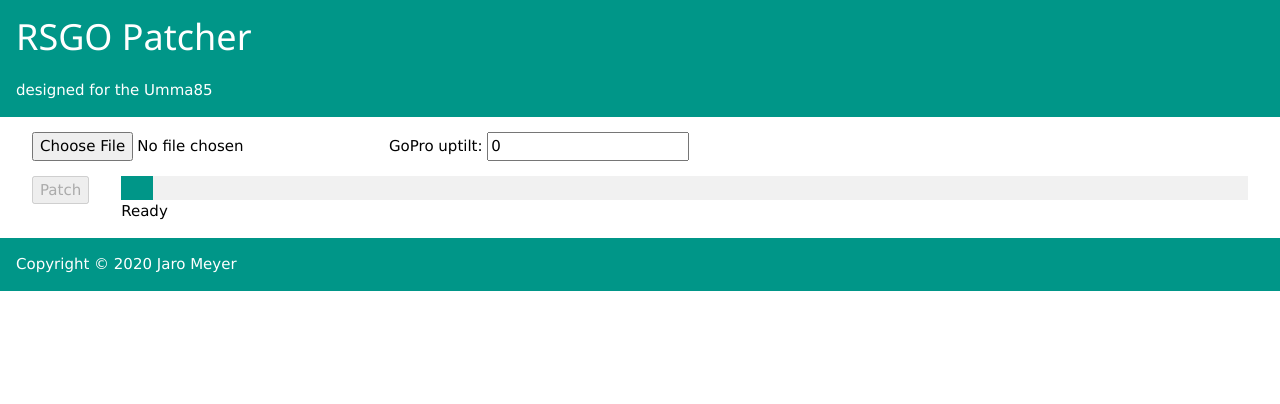
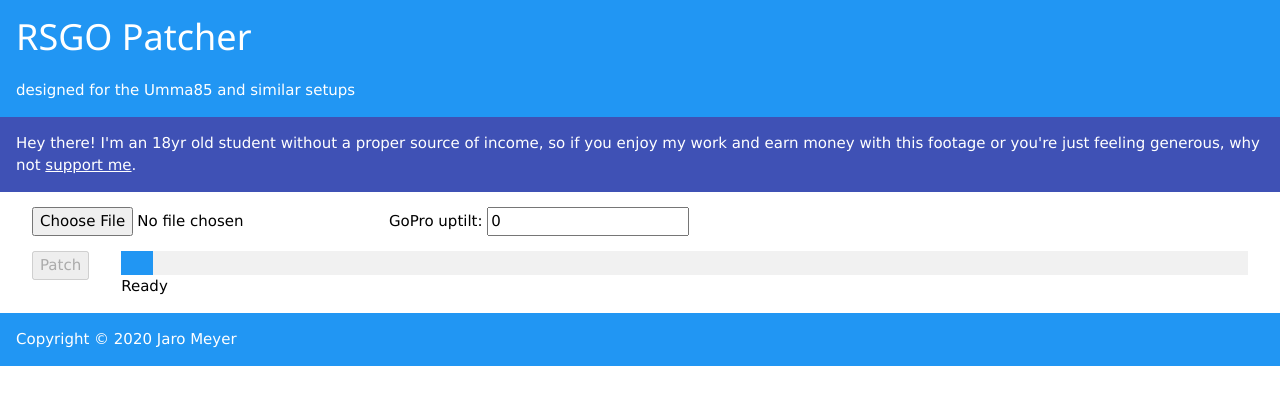
Before and after one commit to jaromeyer/rsgopatcher, a plain HTML site: page index.html in a window 1280 px wide. Drawn offline with nearby package versions, Linux system fonts and the light colour scheme.

Commit message:
added support me

```diff
--- a/index.html
+++ b/index.html
@@ -5,9 +5,14 @@
 <link rel="stylesheet" href="https://www.w3schools.com/w3css/4/w3.css">
 
 <body>
-    <div class="w3-container w3-teal">
+    <div class="w3-container w3-blue">
         <h1>RSGO Patcher</h1>
-        <p>designed for the Umma85</p>
+        <p>designed for the Umma85 and similar setups</p>
+    </div>
+    <div class="w3-container w3-indigo">
+        <p>Hey there! I'm an 18yr old student without a proper source of income, so if you enjoy my work and earn money
+            with this footage or you're just feeling generous, why not <a
+                href="https://www.paypal.me/jaromeyer">support me</a>.</p>
     </div>
     <div class="w3-container">
         <p>
@@ -27,7 +32,7 @@
             </div>
             <div class="w3-container w3-cell" style="width:100%">
                 <div class="w3-light-grey">
-                    <div id="progBar" class="w3-container w3-teal" style="height:24px;width:1%"></div>
+                    <div id="progBar" class="w3-container w3-blue" style="height:24px;width:1%"></div>
                 </div>
                 <a id="status">Ready</a>
             </div>
@@ -36,7 +41,7 @@
             </div>
         </p>
     </div>
-    <div class="w3-container w3-teal">
+    <div class="w3-container w3-blue">
         <p>Copyright &copy; 2020 Jaro Meyer</p>
     </div>
 </body>
```
